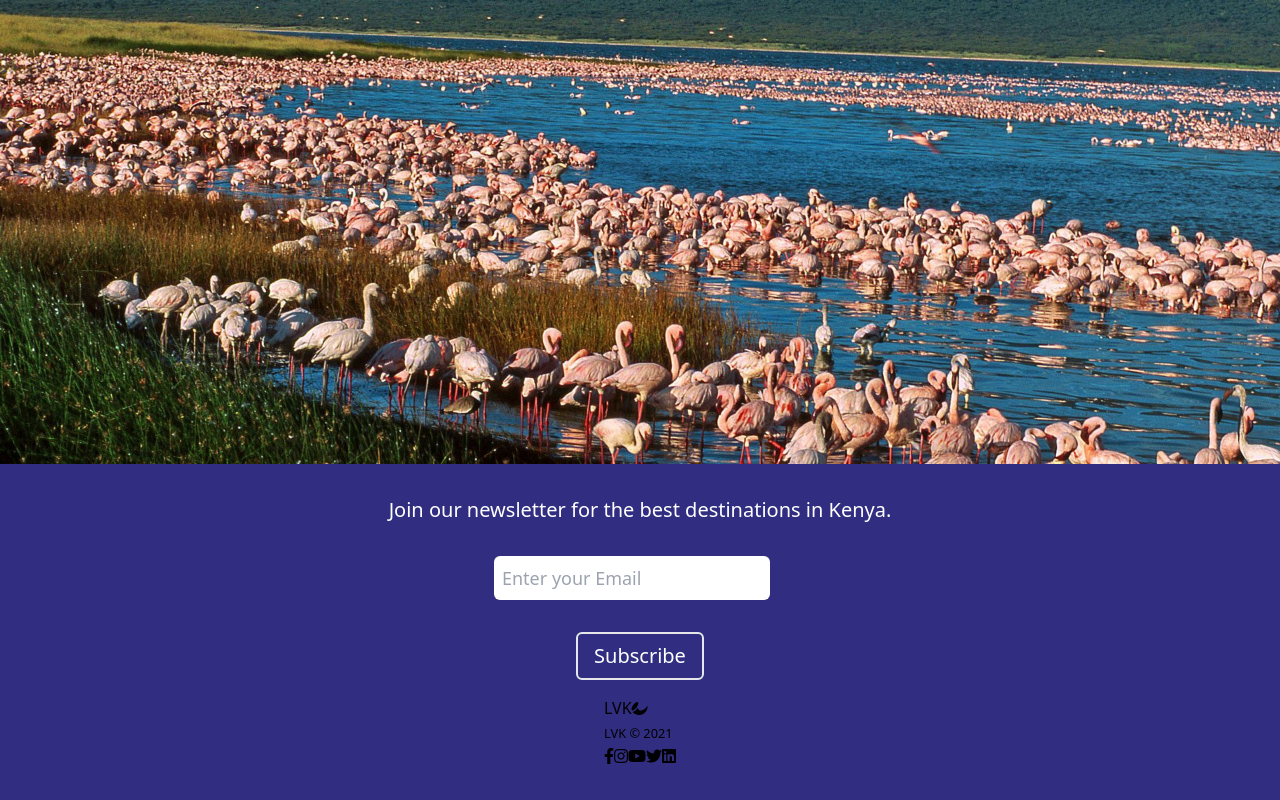
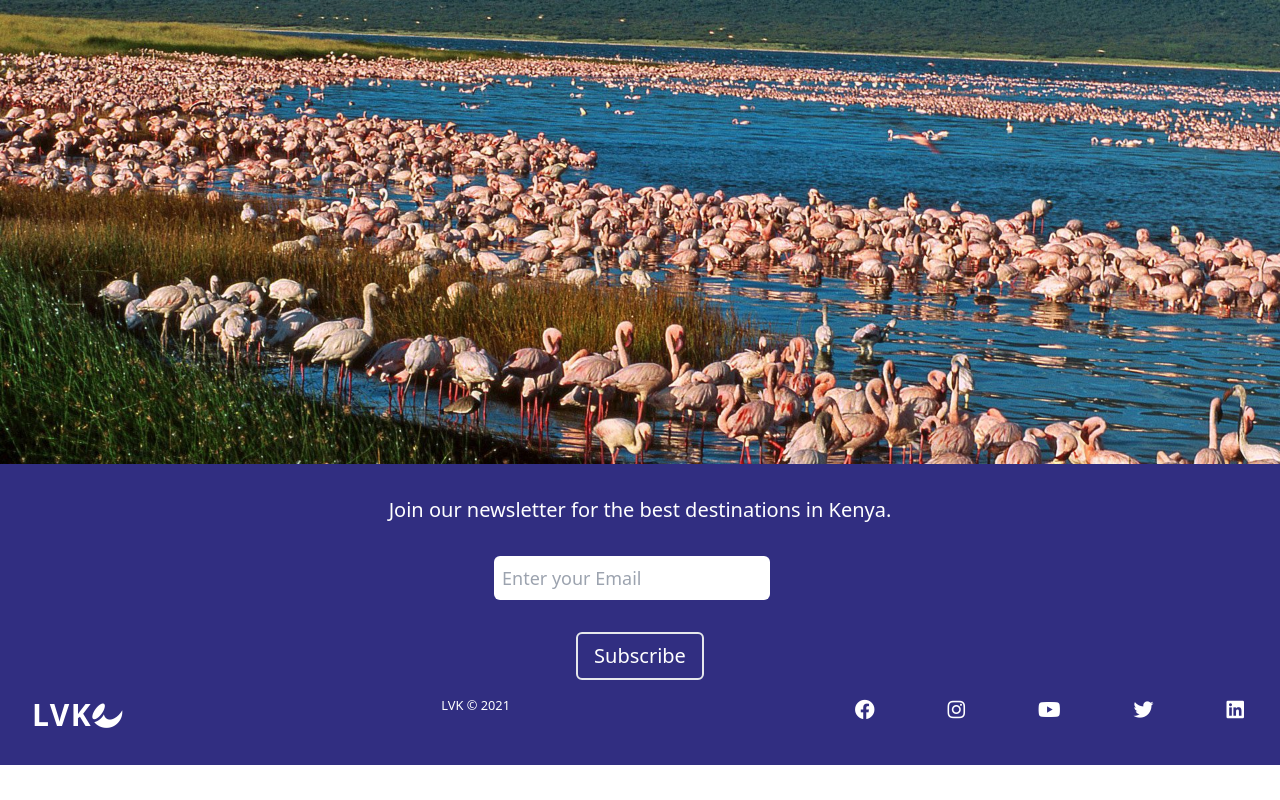
Before and after one commit to tessa5/React-website, a React (Create React App) app: page /React-website/ in a window 1280 px wide. Shown: the part 8658-9458 px from the top of the page. After the commit the page ends 9423 px from the top, so only its background shows below. Built offline with nearby package versions, Linux system fonts and the light colour scheme.

Commit message:
styling the footer

```diff
--- a/src/App.css
+++ b/src/App.css
@@ -11,3 +11,11 @@
     }
 
   }
+  @media screen and (max-width: 960px) {
+    .footer-input {width:100%}
+    .social-wrap {
+      flex-direction: column;
+      align-items: center;
+      padding-top:2px;
+    }
+  }
--- a/src/Components/Footer.js
+++ b/src/Components/Footer.js
@@ -7,15 +7,15 @@ import {Link} from 'react-router-dom';
 function Footer(){
     return(
 
-        <div className="bg-indigo-900 p-8 flex flex-col flex justify-center items-center">
+        <div className="bg-indigo-900 p-8 ">
             <section className='flex flex-col flex justify-center items-center text-center text-white text-xl mb-4'>
                 <p className="mb-8 font-sans">
                     Join our newsletter for the best destinations in Kenya.
                 </p>
-                <div className="flex flex-col">
+                <div className="flex flex-col justify-center">
                     <form>
                         <input
-                        className="mr-4 mb-8 text-lg p-2 rounded-md flex flex-col flex justify-center"
+                        className=" footer-input mr-4 mb-8 text-lg p-2 rounded-md flex flex-col "
                         name="email"
                         type="email"
                         placeholder='Enter your Email'
@@ -25,24 +25,24 @@ function Footer(){
                 </div>
             </section>
             <section className="social">
-                <div className='social-wrap'>
-                    <div className="footer-logo">
+                <div className='social-wrap flex justify-center flex space-x-3 '>
+                    <div className="footer-logo flex-non md:flex-1 text-white text-3xl font-bold tracking-wider leading-tight">
                         <Link to='/' className='footer-logos'>
                         LVK<i className='fab fa-affiliatetheme'/>
                         </Link>
                     </div>
-                    <small className='copyrights'> LVK © 2021 </small>
-            <div class='social-icons'>
+                    <small className='copyrights flex-none md:flex-1 text-white clear-none md:clear-both'> LVK © 2021 </small>
+            <div class='social-icons min-w-auto md:min-w-0 text-xl text-white flex-non md:flex-1 flex justify-between'>
             <Link
-              class='social-icon-link facebook'
+              class='social-icon-link facebook flex justify-between p-1'
               to='/'
               target='_blank'
               aria-label='Facebook'
             >
-              <i class='fab fa-facebook-f' />
+              <i class='fab fa-facebook' />
             </Link>
             <Link
-              class='social-icon-link instagram'
+              class='social-icon-link instagram flex justify-between p-1 '
               to='/'
               target='_blank'
               aria-label='Instagram'
@@ -50,7 +50,7 @@ function Footer(){
               <i class='fab fa-instagram' />
             </Link>
             <Link
-              class='social-icon-link youtube'
+              class='social-icon-link youtube  flex justify-between p-1'
               to='/'
               target='_blank'
               aria-label='Youtube'
@@ -58,7 +58,7 @@ function Footer(){
               <i class='fab fa-youtube' />
             </Link>
             <Link
-              class='social-icon-link twitter'
+              class='social-icon-link twitter  flex justify-between p-1'
               to='/'
               target='_blank'
               aria-label='Twitter'
@@ -66,7 +66,7 @@ function Footer(){
               <i class='fab fa-twitter' />
             </Link>
             <Link
-              class='social-icon-link twitter'
+              class='social-icon-link LinkedIn flex justify-between p-1'
               to='/'
               target='_blank'
               aria-label='LinkedIn'
```
